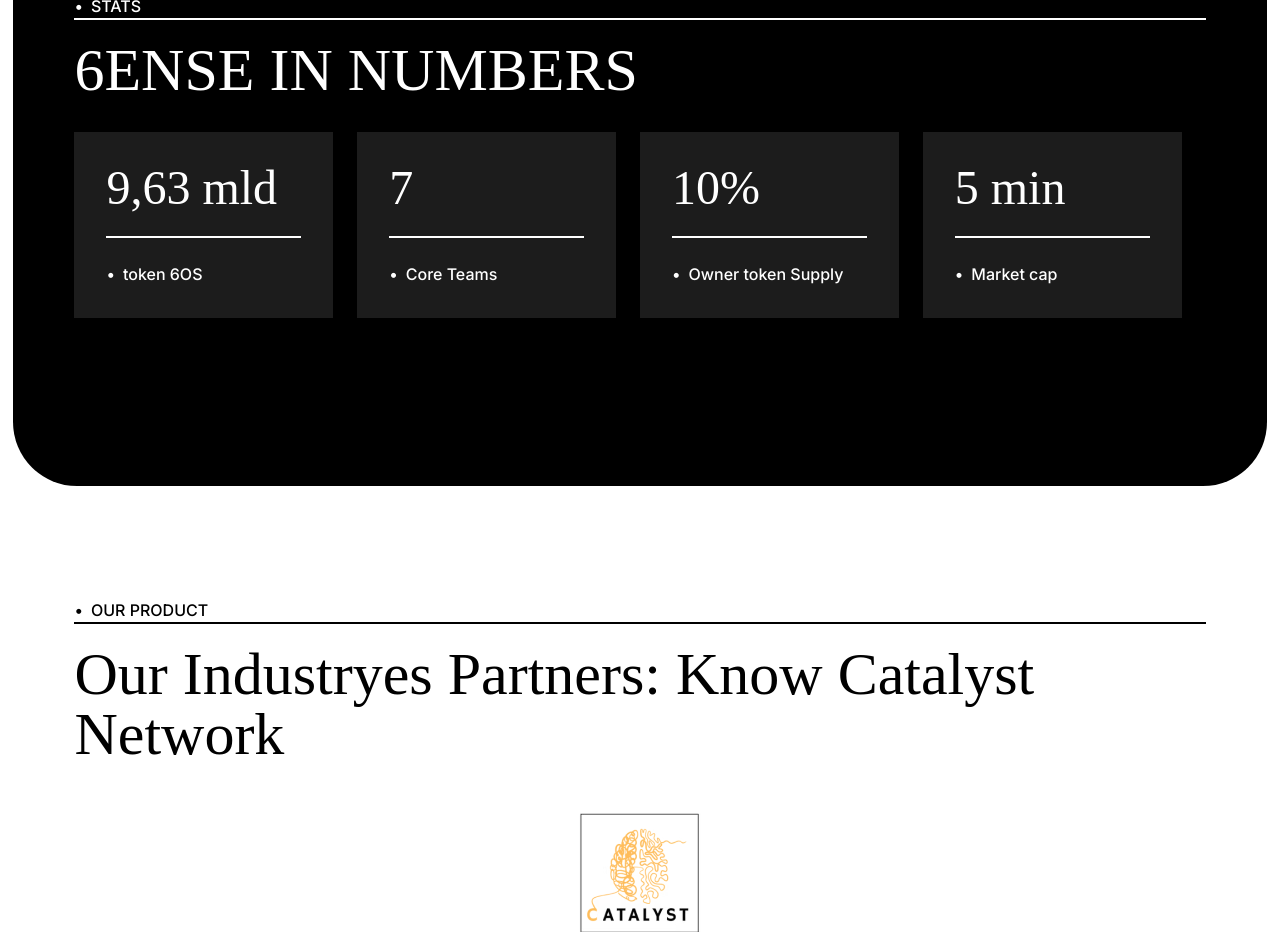
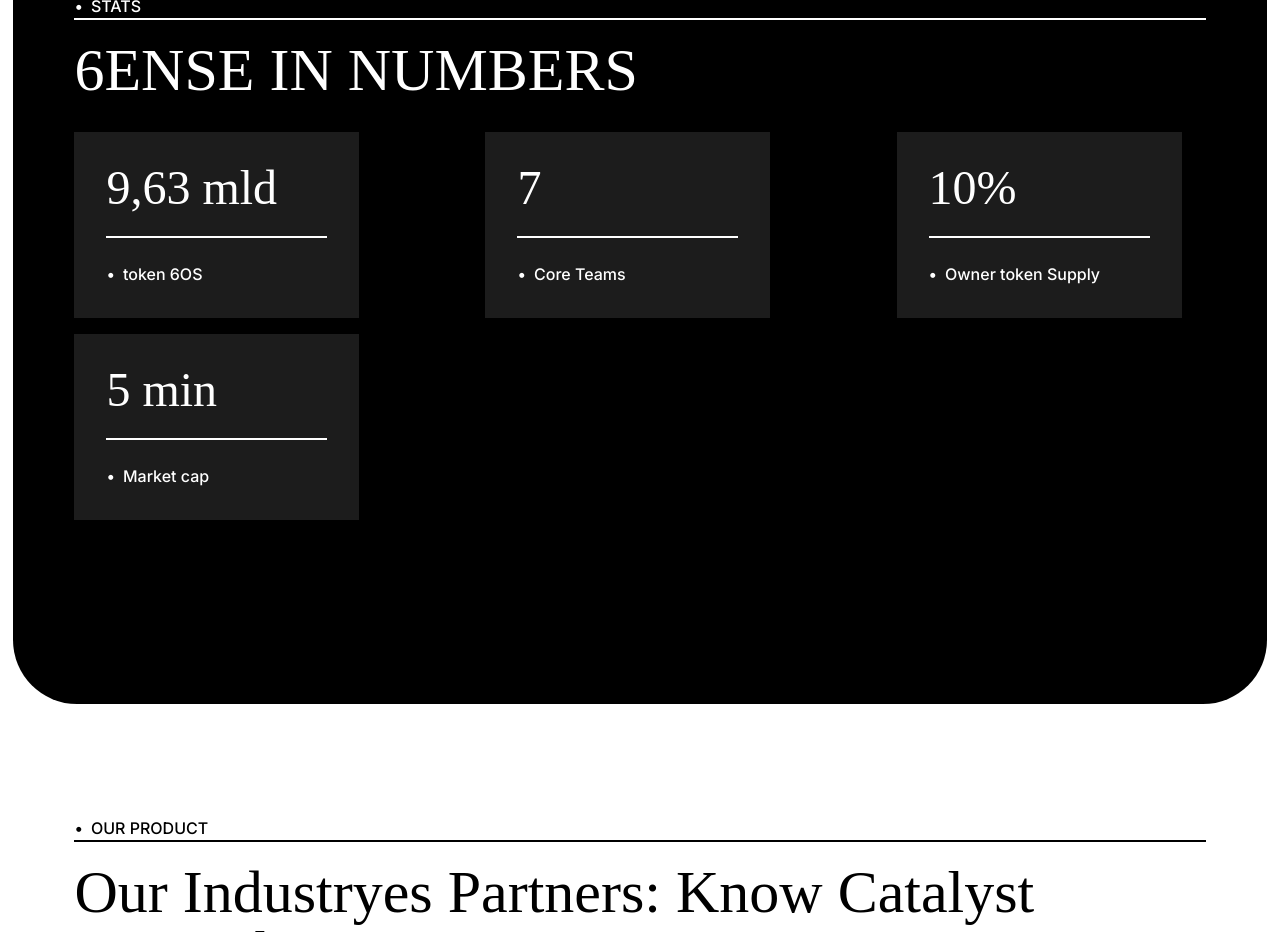
Before and after one commit to muhammad-taha-soc/6ense, a React (Vite) app: page / in a window 1280 px wide. Shown: the part 5880-6812 px from the top of the page. Built offline with nearby package versions, Linux system fonts and the light colour scheme; no server answers; a web font is replaced by a local one.

Commit message:
update: changes in stats

```diff
--- a/src/components/Stats.jsx
+++ b/src/components/Stats.jsx
@@ -11,9 +11,9 @@ export default function Stats() {
                     <h1 className="lg:text-6xl text-4xl mt-5 font-space font-medium">
                         6ENSE IN NUMBERS
                     </h1>
-                  <div className='flex flex-col lg:flex-row items-center justify-between w-full my-8'>
+                    <div className='flex flex-row items-center justify-between flex-wrap w-full my-8'>
                         {[{ title: '9,63 mld', text: 'token 6OS' }, { title: `7`, text: 'Core Teams' }, { title: `10%`, text: 'Owner token Supply' }, { title: `5 min`, text: 'Market cap' }].map((data, index) => (
-                          <div className={`font-inter mr-2 lg:mr-6 mb-2 lg:mb-0 w-full px-4 lg:px-8 py-4 lg:py-8  bg-[#1C1C1C]`}>
+                            <div className={`font-inter mr-2 lg:mr-6 mb-4 w-full sm:w-[285px] 2xl:w-[20%] px-4 lg:px-8 py-4 lg:py-8  bg-[#1C1C1C]`}>
                                 <div className={`text-2xl  lg:text-3xl xl:text-5xl font-medium font-space`}>{data.title}</div>
                                 {/* <div className={``}>{data.text}</div> */}
                                 <div className={`border-t-2 border-white w-full mt-6`} >
```
Lines whose indentation alone changed are shown as unchanged.
